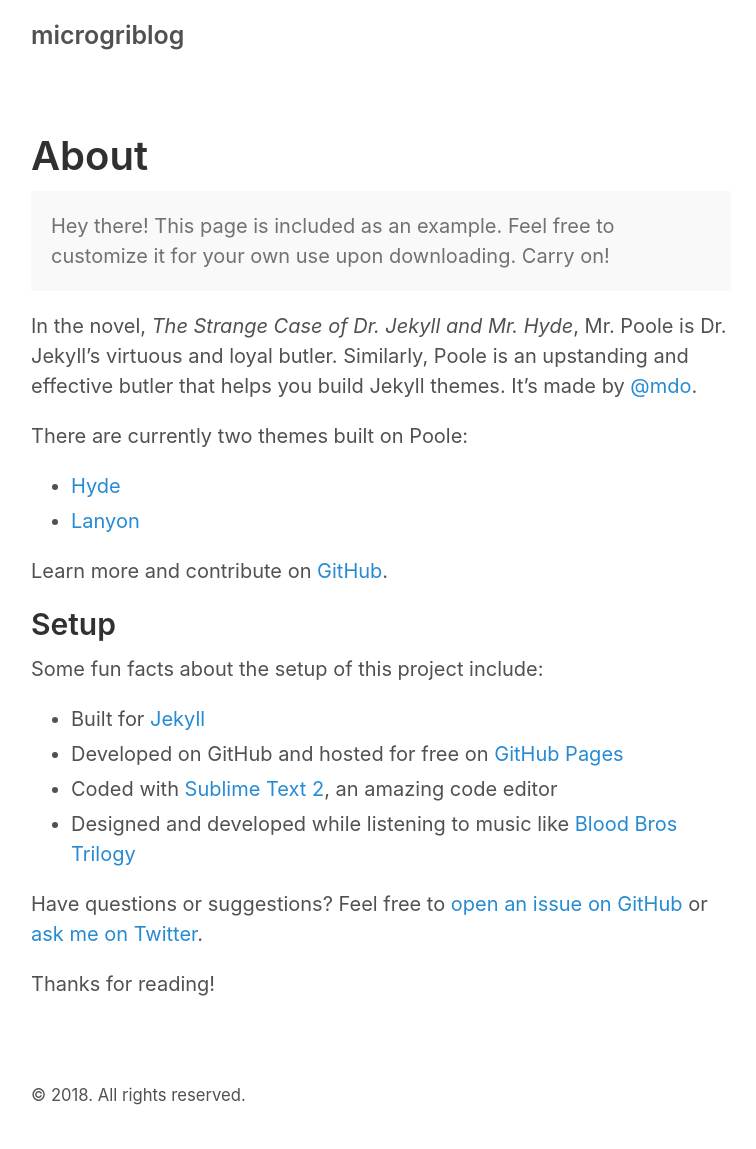
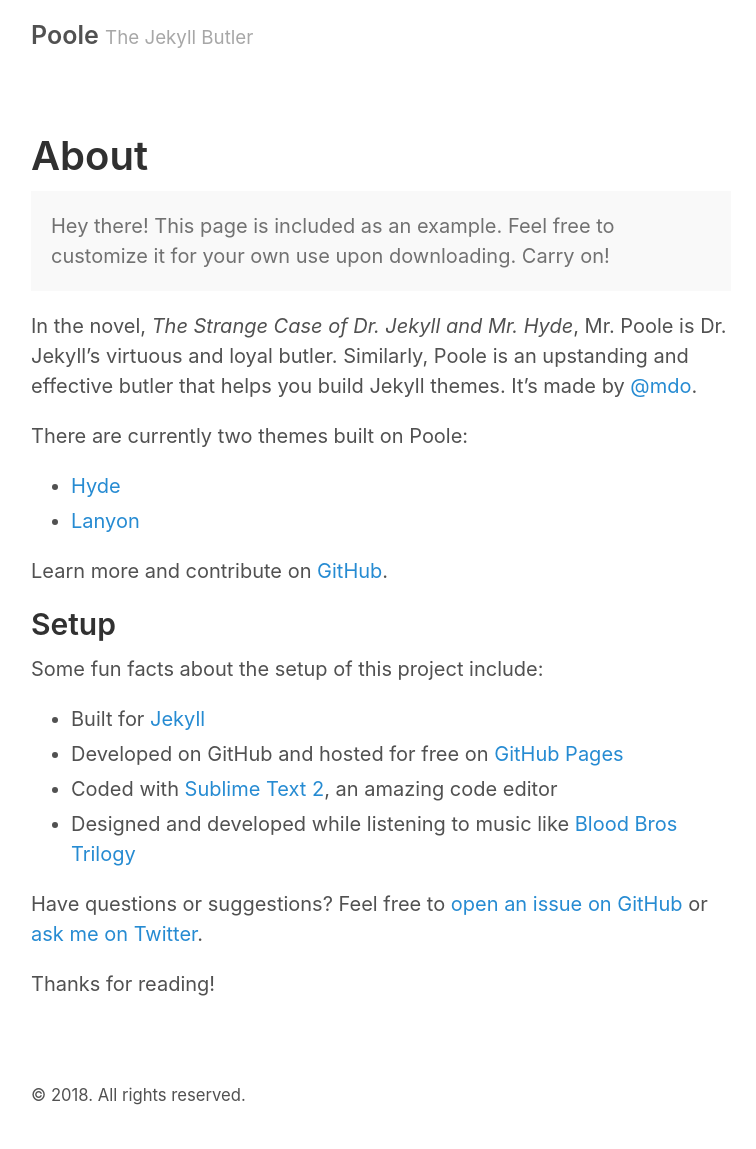
Before and after one commit to andrewgribben/microgriblog, a Jekyll site: the page built from about.md, in a window 1280 px wide. Shown: the whole page, without its empty margins (259-1015 px from the left). Built offline with Jekyll 4.4.1, drawn with Linux system fonts in a browser that asks for light colours; part of the change alters nothing that is shown.

Commit message:
updated config

```diff
--- a/_config.yml
+++ b/_config.yml
@@ -1 +1,32 @@
-theme: jekyll-theme-minimal
+# Permalinks
+permalink:           pretty
+
+# Setup
+title:               Poole
+tagline:             The Jekyll Butler
+url:                 http://getpoole.com
+paginate:            1
+baseurl:             ""
+
+# Assets
+#
+# We specify the directory for Jekyll so we can use @imports.
+sass:
+  sass_dir:          _sass
+  style:            :compressed
+
+# About/contact
+author:
+  name:              Mark Otto
+  url:               https://twitter.com/mdo
+  email:             markdotto@gmail.com
+
+# Custom vars
+version:             2.0.0
+github:
+  repo:              https://github.com/poole/poole
+
+# Gems
+gems:
+  - jekyll-paginate
+  - jekyll-gist
```
